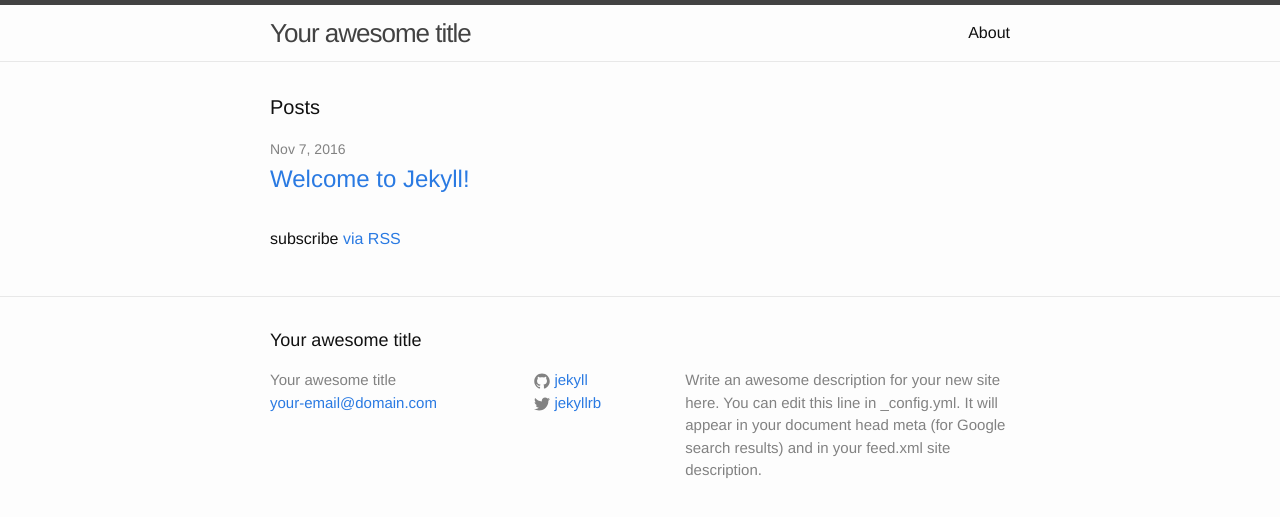
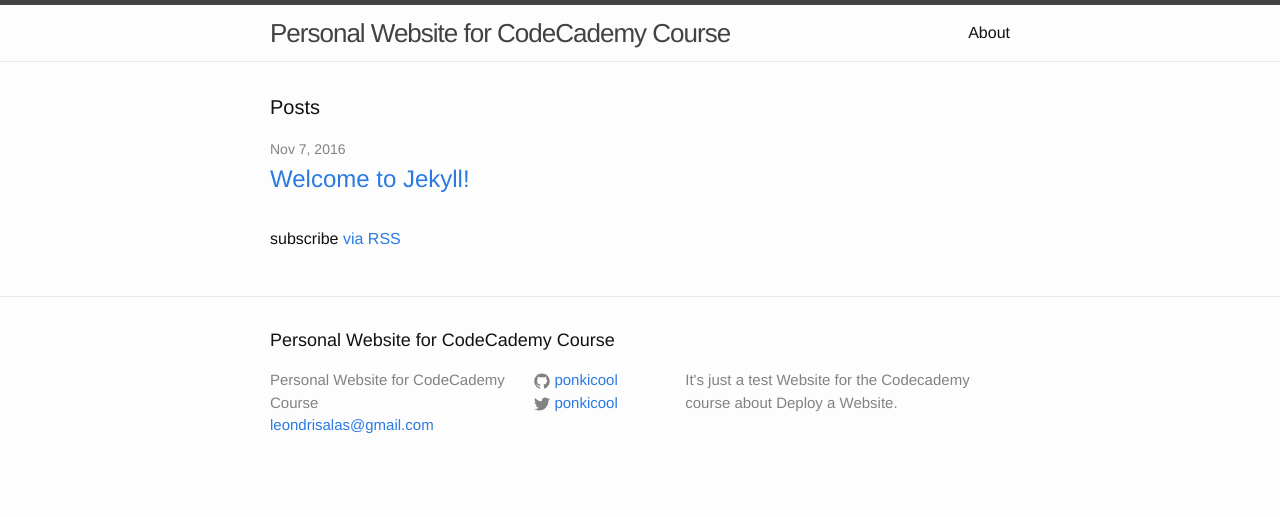
Before and after one commit to leondrisalas/leondrisalas.github.io, a Jekyll site: the page built from index.html, in a window 1280 px wide. Shown: the top 517 px of the page. Built offline with Jekyll 4.4.1, drawn with Linux system fonts in a browser that asks for light colours.

Commit message:
Modifying site content.

```diff
--- a/_config.yml
+++ b/_config.yml
@@ -6,16 +6,14 @@
 # 'jekyll serve'. If you change this file, please restart the server process.
 
 # Site settings
-title: Your awesome title
-email: your-email@domain.com
+title: Personal Website for CodeCademy Course
+email: leondrisalas@gmail.com
 description: > # this means to ignore newlines until "baseurl:"
-  Write an awesome description for your new site here. You can edit this
-  line in _config.yml. It will appear in your document head meta (for
-  Google search results) and in your feed.xml site description.
+  It's just a test Website for the Codecademy course about Deploy a Website.
 baseurl: "" # the subpath of your site, e.g. /blog
-url: "http://yourdomain.com" # the base hostname & protocol for your site
-twitter_username: jekyllrb
-github_username:  jekyll
+url: "https://ponkicool.github.io/" # the base hostname & protocol for your site
+twitter_username: ponkicool
+github_username:  ponkicool
 
 # Build settings
 markdown: kramdown
```
